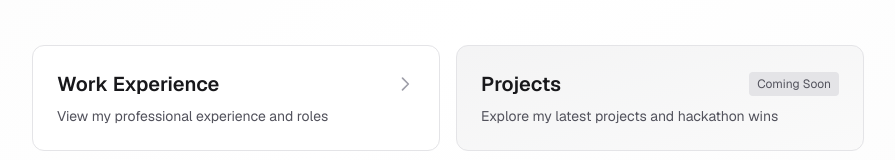
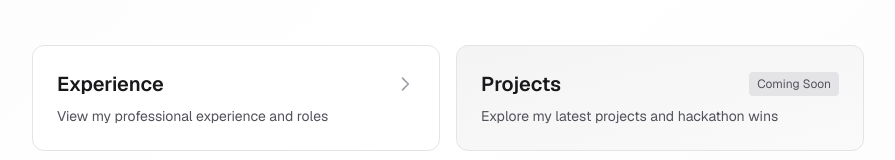
Before and after one commit to Loganaan/personal-website, a Next.js app: page / in a window 1280 px wide. Shown: the part 503-663 px from the top of the page, without its empty margins (192-1087 px from the left). Built offline with nearby package versions, Linux system fonts and the light colour scheme.

Commit message:
Renamed work experience to experience

```diff
--- a/app/page.tsx
+++ b/app/page.tsx
@@ -65,7 +65,7 @@ export default function Home() {
               className="group relative overflow-hidden bg-white dark:bg-zinc-800 border border-zinc-200 dark:border-zinc-700 rounded-xl p-6 hover:border-zinc-400 dark:hover:border-zinc-500 transition-all hover:shadow-lg"
             >
               <div className="flex items-center justify-between mb-2">
-                <h3 className="text-xl font-semibold text-zinc-900 dark:text-zinc-100">Work Experience</h3>
+                <h3 className="text-xl font-semibold text-zinc-900 dark:text-zinc-100">Experience</h3>
                 <svg className="w-5 h-5 text-zinc-400 group-hover:text-zinc-600 dark:group-hover:text-zinc-300 transition-all group-hover:translate-x-1" fill="none" stroke="currentColor" viewBox="0 0 24 24">
                   <path strokeLinecap="round" strokeLinejoin="round" strokeWidth={2} d="M9 5l7 7-7 7" />
                 </svg>
--- a/app/work/page.tsx
+++ b/app/work/page.tsx
@@ -16,7 +16,6 @@ export default function Work() {
             Back to home
           </Link>
           <h1 className="text-5xl sm:text-6xl font-bold tracking-tight text-zinc-900 dark:text-zinc-50 mb-4">Work Experience</h1>
-          <p className="text-xl text-zinc-600 dark:text-zinc-400">My professional journey in software engineering</p>
         </div>
 
         {/* Work Experience */}
```
